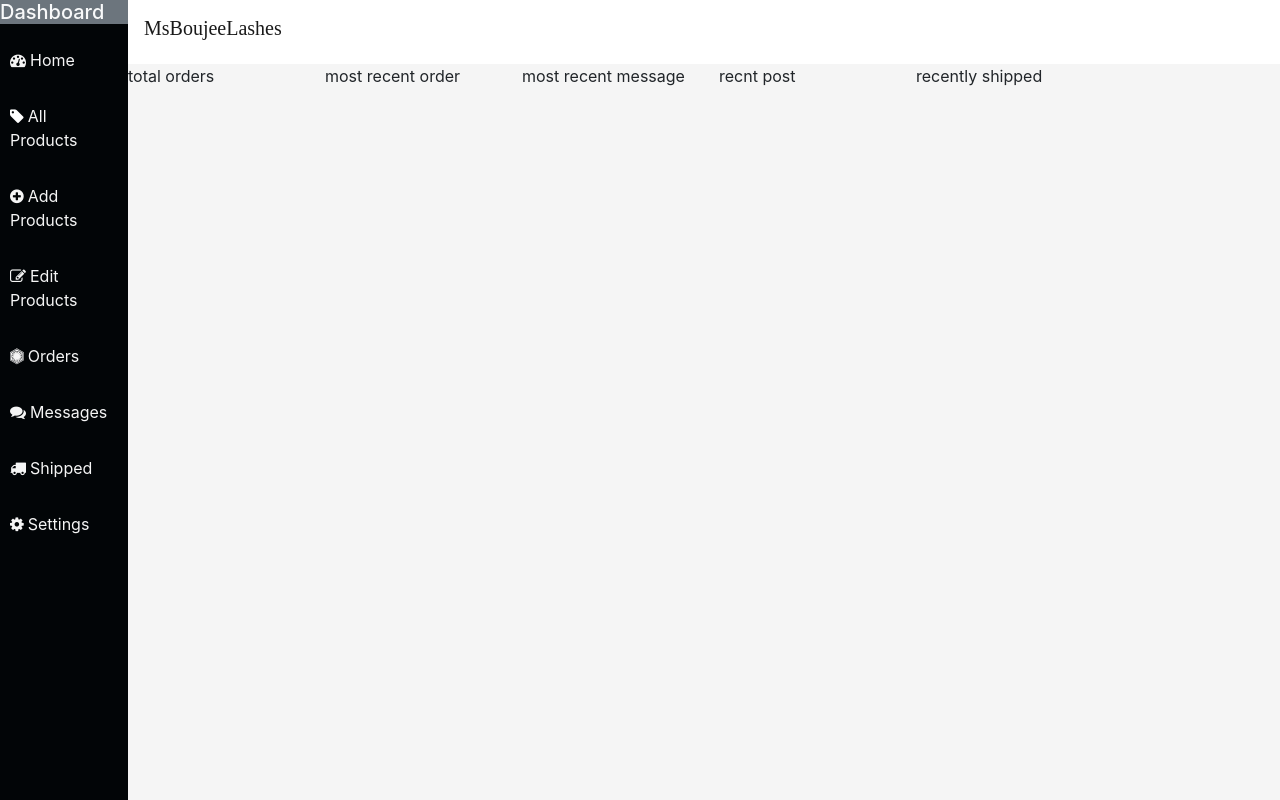
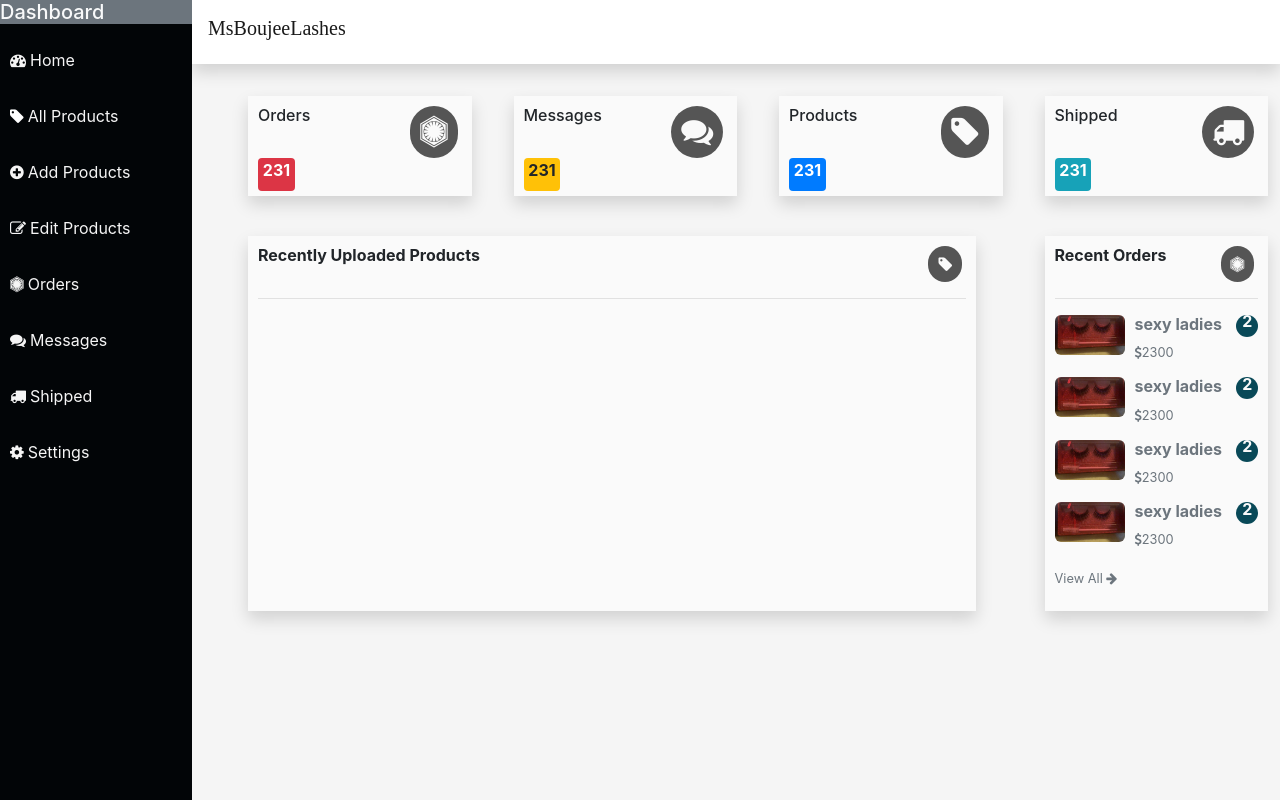
Before and after one commit to emeraldhycient/msboujeelashes-ecommerce-store, a PHP site: page /views/dashboard/index.html in a window 1280 px wide. Run offline with PHP 8.4, Linux system fonts and the light colour scheme.

Commit message:
finished the recent orders on the dashboard design

```diff
--- a/assets/css/main.css
+++ b/assets/css/main.css
@@ -6,7 +6,7 @@
 
 .sidebar {
     height: 100vh;
-    width: 10%;
+    width: 11%;
     background-color: rgb(2, 5, 7);
     position: static;
     overflow-y: auto;
@@ -14,7 +14,7 @@
 }
 
 .maincontent {
-    width: 90%;
+    width: 89%;
     height: 100vh;
     /*background-image: url('../../assets/images/babygirl.jpeg');
     background-repeat: no-repeat;
@@ -43,6 +43,48 @@
     background-color: #555;
     color: whitesmoke;
     border-radius: 15px;
+}
+
+#dash-card {
+    background-color: #fafafa;
+    width: 95%;
+    padding: 10px;
+    height: 100px;
+}
+
+.dash-icon-circle {
+    background-color: #555;
+    border-radius: 50px;
+    padding: 10px;
+    display: flex;
+    justify-content: center;
+    align-items: center;
+    color: #fafafa
+}
+
+.uploads {
+    height: 375px;
+    background-color: #fafafa;
+    width: 95%;
+    padding: 10px;
+}
+
+.recentimg {
+    width: 70px;
+    height: 40px;
+    margin-right: 10px;
+    border-radius: 6px;
+}
+
+.mincircle {
+    width: 22px;
+    height: 22px;
+    background-color: #094958;
+    border-radius: 50px;
+    display: flex;
+    justify-content: center;
+    align-items: center;
+    color: #fafafa
 }
 
 @media (max-width: 768px) {
@@ -131,6 +173,24 @@
     .hidden {
         display: none;
     }
+    .sidebar {
+        height: 100vh;
+        width: 11%;
+        background-color: rgb(2, 5, 7);
+        position: static;
+        overflow-y: auto;
+        overflow-x: hidden;
+    }
+    .maincontent {
+        width: 89%;
+        height: 100vh;
+        /*background-image: url('../../assets/images/babygirl.jpeg');
+        background-repeat: no-repeat;
+        background-attachment: fixed;
+        background-size: cover;*/
+        overflow-y: auto;
+        overflow-x: hidden;
+    }
 }
 
 @media (min-width: 768px) {
@@ -189,6 +249,24 @@
     #bonus {
         margin-top: 18%;
     }
+    .sidebar {
+        height: 100vh;
+        width: 15%;
+        background-color: rgb(2, 5, 7);
+        position: static;
+        overflow-y: auto;
+        overflow-x: hidden;
+    }
+    .maincontent {
+        width: 85%;
+        height: 100vh;
+        /*background-image: url('../../assets/images/babygirl.jpeg');
+        background-repeat: no-repeat;
+        background-attachment: fixed;
+        background-size: cover;*/
+        overflow-y: auto;
+        overflow-x: hidden;
+    }
 }
 
 #btn {
--- a/views/dashboard/index.html
+++ b/views/dashboard/index.html
@@ -44,21 +44,164 @@
                 <a href=""><i class="fa fa-cog mr-1"></i><span class="hidden">Settings</span></a>
             </div>
             <div class="maincontent">
-                <nav class="navbar navbar-expand-lg navbar-light bg-white">
+                <!-- page header starts-->
+                <nav class="navbar navbar-expand-lg navbar-light bg-white shadow">
                     <h5 class="navbar-brand" href="#" style="font-family:Lucida Bright;">
                         MsBoujeeLashes
                     </h5>
                 </nav>
-                <div>
-                    <div class="row">
-                        <div class="col-md-2">total orders</div>
-                        <div class="col-md-2">most recent order </div>
-                        <div class="col-md-2">most recent message</div>
-                        <div class="col-md-2">recnt post </div>
-                        <div class="col-md-2">recently shipped</div>
-                        <div class="col-md-2"></div>
+                <!-- page header starts-->
+
+                <!-- starting point of the top cards-->
+                <div class="ml-md-5 ml-sm-4 ml-xs-4 mt-3">
+                    <div class="row pl-2">
+                        <!--card 1-->
+                        <div class="col-md-3 mt-3">
+                            <div id="dash-card" class="shadow">
+                                <div class="d-flex justify-content-between">
+                                    <h6>Orders</h6>
+                                    <i class="fa fa-first-order mr-1 dash-icon-circle fa-2x "></i>
+                                </div>
+                                <div class="badge badge-danger">
+                                    <h6> <strong>231</strong> </h6>
+                                </div>
+                            </div>
+                        </div>
+                        <!--card 1-->
+                        <!--card 2-->
+                        <div class="col-md-3 mt-3">
+                            <div id="dash-card" class="shadow">
+                                <div class="d-flex justify-content-between">
+                                    <h6>Messages</h6>
+                                    <i class="fa fa-comments mr-1 dash-icon-circle fa-2x "></i>
+                                </div>
+                                <div class="badge badge-warning">
+                                    <h6> <strong>231</strong> </h6>
+                                </div>
+                            </div>
+                        </div>
+                        <!--card 2-->
+                        <!--card 3-->
+                        <div class="col-md-3 mt-3">
+                            <div id="dash-card" class="shadow">
+                                <div class="d-flex justify-content-between">
+                                    <h6>Products</h6>
+                                    <i class="fa fa-tag mr-1 dash-icon-circle fa-2x "></i>
+                                </div>
+                                <div class="badge badge-primary">
+                                    <h6> <strong>231</strong> </h6>
+                                </div>
+                            </div>
+                        </div>
+                        <!--card 3-->
+                        <!--card 4-->
+                        <div class="col-md-3 mt-3">
+                            <div id="dash-card" class="shadow">
+                                <div class="d-flex justify-content-between">
+                                    <h6>Shipped</h6>
+                                    <i class="fa fa-truck fa-2x mr-1 dash-icon-circle"></i>
+                                </div>
+                                <div class="badge badge-info">
+                                    <h6> <strong>231</strong> </h6>
+                                </div>
+                            </div>
+                        </div>
+                        <!--card 4-->
                     </div>
                 </div>
+                <!-- ending point of the top cards-->
+
+                <!-- start of recent upload and recent orders-->
+                <div class="ml-md-5 ml-sm-4 ml-xs-4 mt-3">
+                    <div class="row pl-2">
+
+                        <!--start of upload -->
+                        <div class="col-md-9 mt-4">
+                            <div class="shadow uploads">
+                                <div class="d-flex justify-content-between">
+                                    <h6>
+                                        <strong>Recently Uploaded Products</strong>
+                                    </h6>
+                                    <i class="fa fa-tag mr-1 dash-icon-circle"></i>
+                                </div>
+                                <hr>
+                                <div class="">
+
+                                </div>
+                            </div>
+                        </div>
+                        <!--end of upload-->
+
+                        <!--start of recent orders-->
+                        <div class="col-md-3 mt-4">
+                            <div class="shadow uploads">
+                                <div class="d-flex justify-content-between">
+                                    <h6>
+                                        <strong>Recent Orders</strong>
+                                    </h6>
+                                    <i class="fa fa-first-order mr-1 dash-icon-circle"></i>
+                                </div>
+                                <hr>
+                                <div>
+                                    <div class="orders">
+                                        <div class="d-flex justify-content-between mb-2">
+                                            <div class="d-flex justify-content-between">
+                                                <img src="../../assets/images/babygirl.jpeg" alt="" class="recentimg">
+                                                <div class="">
+                                                    <h6><strong class="text-muted">sexy ladies</strong></h6>
+                                                    <h6 style="font-weight: bold;"><small class="text-muted"><i class="fa fa-dollar"></i>2300</small></h6>
+                                                </div>
+                                            </div>
+                                            <div class="mincircle">
+                                                <h6> <strong>2</strong> </h6>
+                                            </div>
+                                        </div>
+                                        <div class="d-flex justify-content-between mb-2">
+                                            <div class="d-flex justify-content-between">
+                                                <img src="../../assets/images/babygirl.jpeg" alt="" class="recentimg">
+                                                <div class="">
+                                                    <h6><strong class="text-muted">sexy ladies</strong></h6>
+                                                    <h6 style="font-weight: bold;"><small class="text-muted"><i class="fa fa-dollar"></i>2300</small></h6>
+                                                </div>
+                                            </div>
+                                            <div class="mincircle">
+                                                <h6> <strong>2</strong> </h6>
+                                            </div>
+                                        </div>
+                                        <div class="d-flex justify-content-between mb-2">
+                                            <div class="d-flex justify-content-between">
+                                                <img src="../../assets/images/babygirl.jpeg" alt="" class="recentimg">
+                                                <div class="">
+                                                    <h6><strong class="text-muted">sexy ladies</strong></h6>
+                                                    <h6 style="font-weight: bold;"><small class="text-muted"><i class="fa fa-dollar"></i>2300</small></h6>
+                                                </div>
+                                            </div>
+                                            <div class="mincircle">
+                                                <h6> <strong>2</strong> </h6>
+                                            </div>
+                                        </div>
+                                        <div class="d-flex justify-content-between mb-2">
+                                            <div class="d-flex justify-content-between">
+                                                <img src="../../assets/images/babygirl.jpeg" alt="" class="recentimg">
+                                                <div class="">
+                                                    <h6><strong class="text-muted">sexy ladies</strong></h6>
+                                                    <h6 style="font-weight: bold;"><small class="text-muted"><i class="fa fa-dollar"></i>2300</small></h6>
+                                                </div>
+                                            </div>
+                                            <div class="mincircle">
+                                                <h6> <strong>2</strong> </h6>
+                                            </div>
+                                        </div>
+
+                                    </div>
+                                    <small><a href="" class="text-muted">View All <i class="fa fa-arrow-right"></i> </a></small>
+                                </div>
+                            </div>
+                        </div>
+                        <!--end of recent orders-->
+                    </div>
+                </div>
+                <!--end of recent upload and recent orders -->
             </div>
         </main>
         <script src="https://code.jquery.com/jquery-3.5.1.slim.min.js" integrity="sha384-DfXdz2htPH0lsSSs5nCTpuj/zy4C+OGpamoFVy38MVBnE+IbbVYUew+OrCXaRkfj" crossorigin="anonymous"></script>
```
